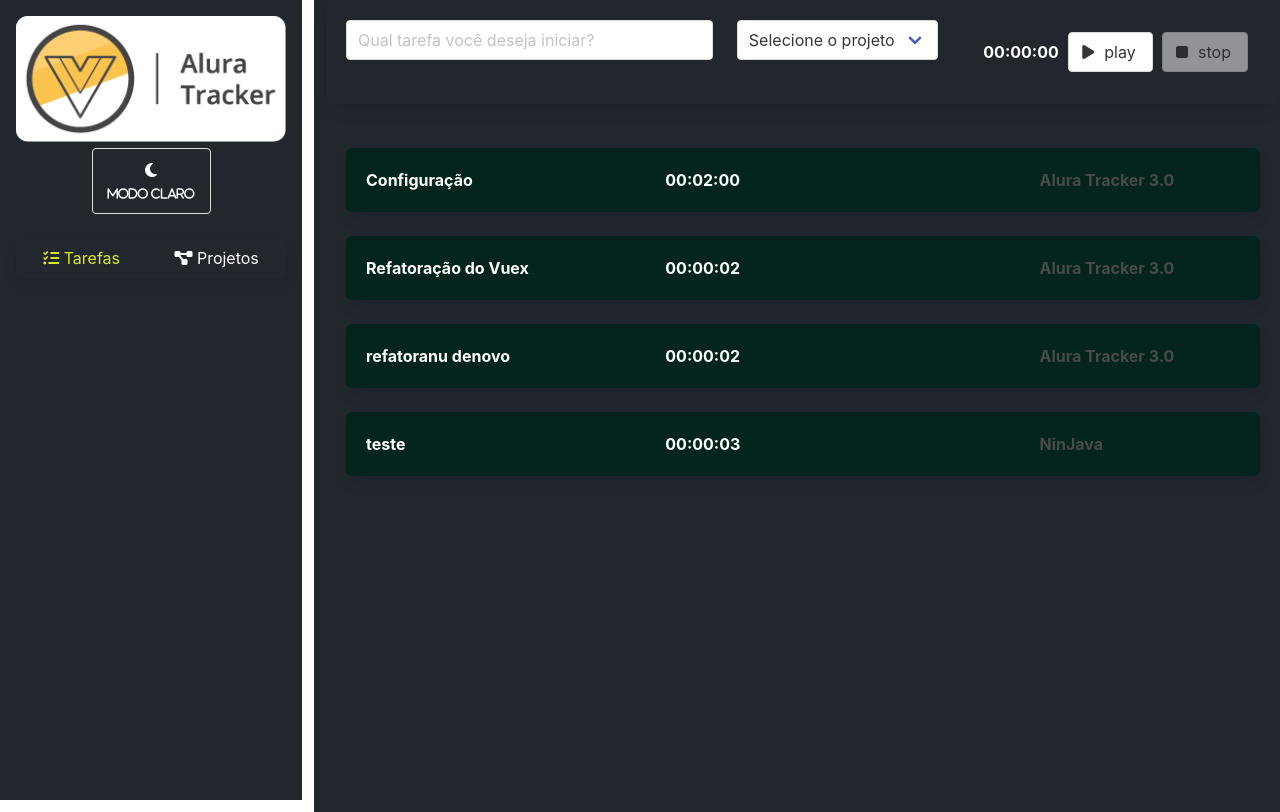
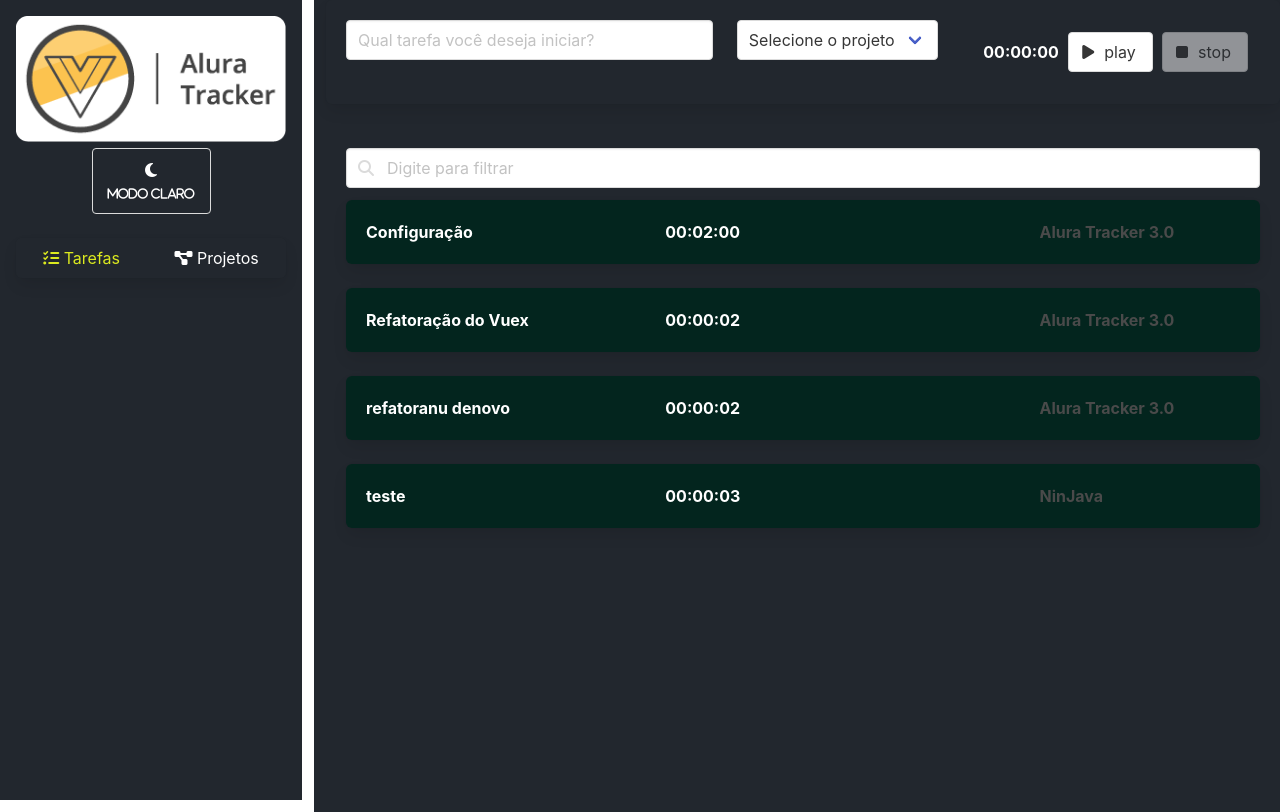
Before and after one commit to felipecabesssa/FormacaoVue3, a Vue app: page / in a window 1280 px wide. Built offline with nearby package versions, Linux system fonts and the light colour scheme; data requests are answered from the project's data file.

Commit message:
Filtrando Tarefas - Ao digitar ele ja busca =)

```diff
--- a/db.json
+++ b/db.json
@@ -2,7 +2,7 @@
   "projetos": [
     {
       "id": 1,
-      "nome": "Alura Tracker 3.0"
+      "nome": "JavaNinja"
     },
     {
       "id": 2,
--- a/src/components/Tarefa.vue
+++ b/src/components/Tarefa.vue
@@ -44,6 +44,7 @@
   color: var(--texto-primario);
 }
 .clicavel{
+    display: flex;
     cursor: pointer;
 }
 </style>
--- a/src/views/Tarefas.vue
+++ b/src/views/Tarefas.vue
@@ -1,6 +1,19 @@
 <template>
     <Formulario @aoSalvarTarefa="salvarTarefa" />
     <div class="lista">
+        <div class="field">
+            <p class="control has-icons-left">
+                <input
+                    class="input"
+                    type="text"
+                    placeholder="Digite para filtrar"
+                    v-model="filtro"
+                />
+                <span class="icon is-small is-left">
+                    <i class="fas fa-search"></i>
+                </span>
+            </p>
+        </div>
         <Tarefa
             v-for="(tarefa, index) in tarefas"
             :key="index"
@@ -12,7 +25,9 @@
         >
         <div
             class="modal"
-            :class="{ 'is-active': tarefaSelecionada }" v-if="tarefaSelecionada">
+            :class="{ 'is-active': tarefaSelecionada }"
+            v-if="tarefaSelecionada"
+        >
             <div class="modal-background"></div>
             <div class="modal-card">
                 <header class="modal-card-head">
@@ -37,7 +52,9 @@
                     </div>
                 </section>
                 <footer class="modal-card-foot">
-                    <button @click="alterarTarefa" class="button is-success">Salvar alterações</button>
+                    <button @click="alterarTarefa" class="button is-success">
+                        Salvar alterações
+                    </button>
                     <button @click="fecharModal" class="button">
                         Cancelar
                     </button>
@@ -48,12 +65,16 @@
 </template>
 
 <script lang="ts">
-import { computed, defineComponent } from "vue";
+import { computed, defineComponent, ref } from "vue";
 import Formulario from "../components/Formulario.vue";
 import Tarefa from "../components/Tarefa.vue";
 import Box from "../components/Box.vue";
 import { useStore } from "@/store";
-import { ALTERAR_TAREFA, OBTER_PROJETOS, OBTER_TAREFAS } from "@/store/tipos-acoes";
+import {
+    ALTERAR_TAREFA,
+    OBTER_PROJETOS,
+    OBTER_TAREFAS,
+} from "@/store/tipos-acoes";
 import { CADASTRAR_TAREFA } from "@/store/tipos-acoes";
 import ITarefa from "@/interfaces/ITarefa";
 
@@ -79,9 +100,18 @@
         store.dispatch(OBTER_TAREFAS);
         store.dispatch(OBTER_PROJETOS);
 
+        const filtro = ref("");
+
+        const tarefas = computed(() =>
+            store.state.tarefas.filter(
+                (t) => !filtro.value || t.descricao.includes(filtro.value)
+            )
+        );
+
         return {
-            tarefas: computed(() => store.state.tarefas),
+            tarefas,
             store,
+            filtro,
         };
     },
     methods: {
@@ -95,9 +125,10 @@
             this.tarefaSelecionada = null;
         },
         alterarTarefa() {
-            this.store.dispatch(ALTERAR_TAREFA, this.tarefaSelecionada)
-                .then(() => this.fecharModal())
-        }
+            this.store
+                .dispatch(ALTERAR_TAREFA, this.tarefaSelecionada)
+                .then(() => this.fecharModal());
+        },
     },
 });
 </script>
```
